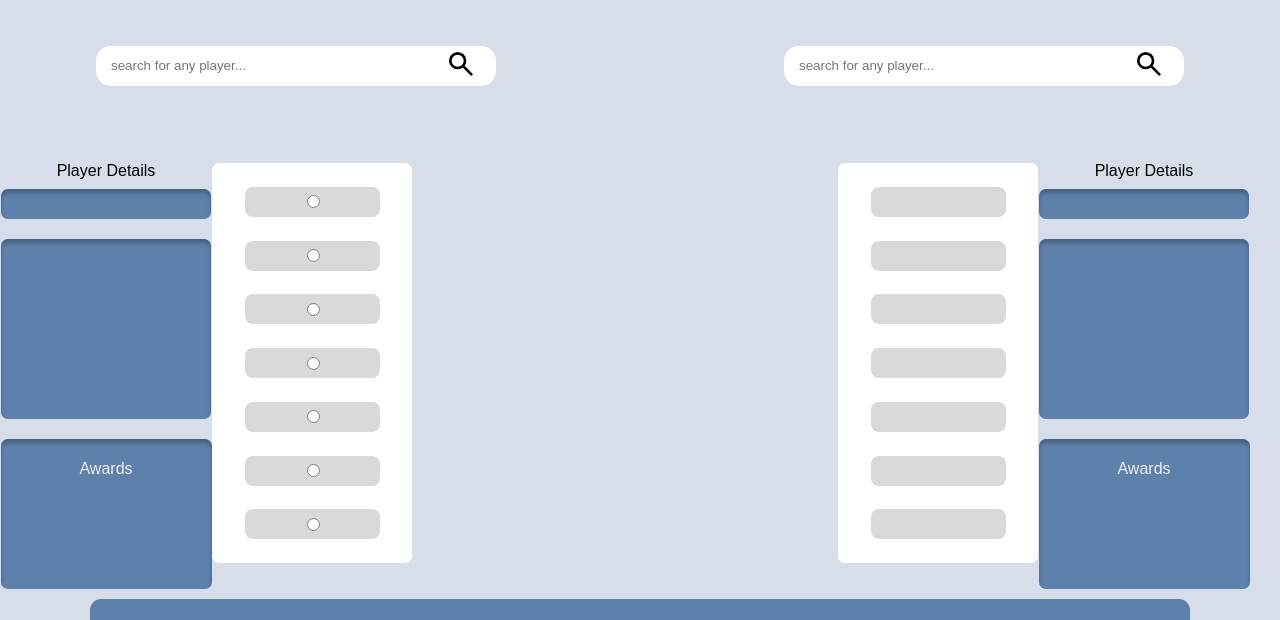
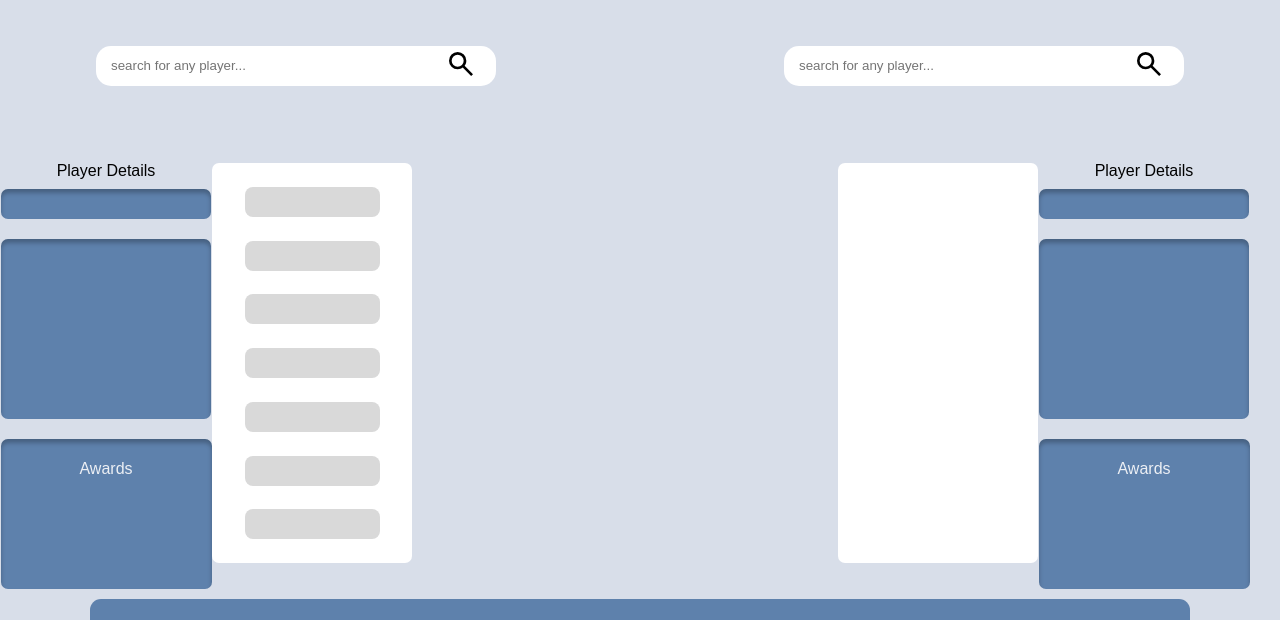
Before and after one commit to Cuponk/comparator-app, a website built with webpack: page index.html in a window 1280 px wide. Shown: the part 142-762 px from the top of the page. Built offline with nearby package versions, Linux system fonts and the light colour scheme.

Commit message:
update stats

```diff
--- a/index.html
+++ b/index.html
@@ -110,48 +110,34 @@
                     </li>
                 </ul>
                 <ul class="stats-1-list-batting">
-                    <li class="stats-1-avg">
+                    <label for="avg" class="stats-1-hit-label">
                         <p id="stats-1-avg"></p>
-                        <label class="radio-stat">
                         <input name="stats-hit" id="avg" type="radio">
                     </label>
-                    </li>
-                    <li class="stats-1-obp">
+                        <label class="stats-1-hit-label">
                             <p id="stats-1-obp"></p>
-                        <label class="radio-stat">
                             <input name="stats-hit" id="obp" type="radio">
                         </label>
-                    </li>
-                    <li class="stats-1-slg">
+                        <label class="stats-1-hit-label">
                             <p id="stats-1-slg"></p>
-                        <label class="radio-stat">
                             <input name="stats-hit" id="slg" type="radio">
                         </label>
-                    </li>
-                    <li class="stats-1-ops">
+                        <label class="stats-1-hit-label">
                             <p id="stats-1-ops"></p>
-                        <label class="radio-stat">
                             <input name="stats-hit" id="ops" type="radio">
                         </label>
-                    </li>
-                    <li class="stats-1-hr">
+                        <label class="stats-1-hit-label">
                             <p id="stats-1-hr"></p>
-                        <label class="radio-stat">
                             <input name="stats-hit" id="hr" type="radio">
                         </label>
-                    </li>
-                    <li class="stats-1-rbi">
+                        <label class="stats-1-hit-label">
                             <p id="stats-1-rbi"></p>
-                        <label class="radio-stat">
                             <input name="stats-hit" id="rbi" type="radio">
                         </label>
-                    </li>
-                    <li class="stats-1-ab">
+                        <label class="stats-1-hit-label">
                             <p id="stats-1-ab"></p>
-                        <label class="radio-stat">
                             <input name="stats-hit" id="ab" type="radio">
                         </label>
-                    </li>
                 </ul>
             </div>
             <div class="chart-div"><canvas id="chart"></canvas></div>
--- a/src/index.scss
+++ b/src/index.scss
@@ -211,12 +211,16 @@ body {
         border-radius: 8px;
     }
 }
+
 .stats-1-list-batting, .stats-2-list-batting {
     display: flex;
     flex-direction: column;
     align-items: center;
     justify-content: space-evenly;
-    > li {
+    > label {
+        > input {
+            opacity: 0;
+        }
         font-family: Arial, Helvetica, sans-serif;
         border: none;
         display: flex;
```
Also changed, not shown: dist/main.css, src/index.js (line endings or trailing spaces), 1 other file. Lines whose indentation alone changed are shown as unchanged.
